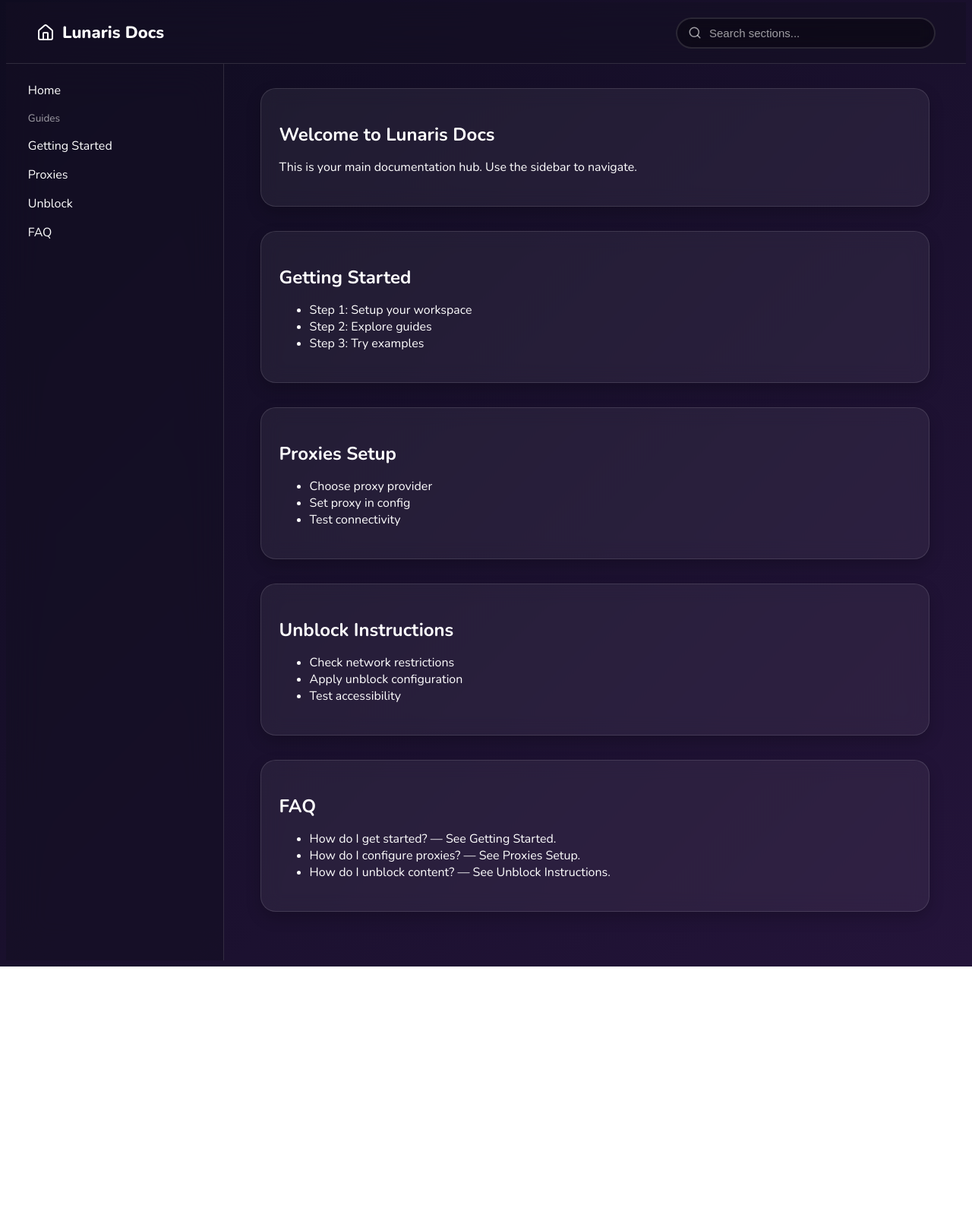
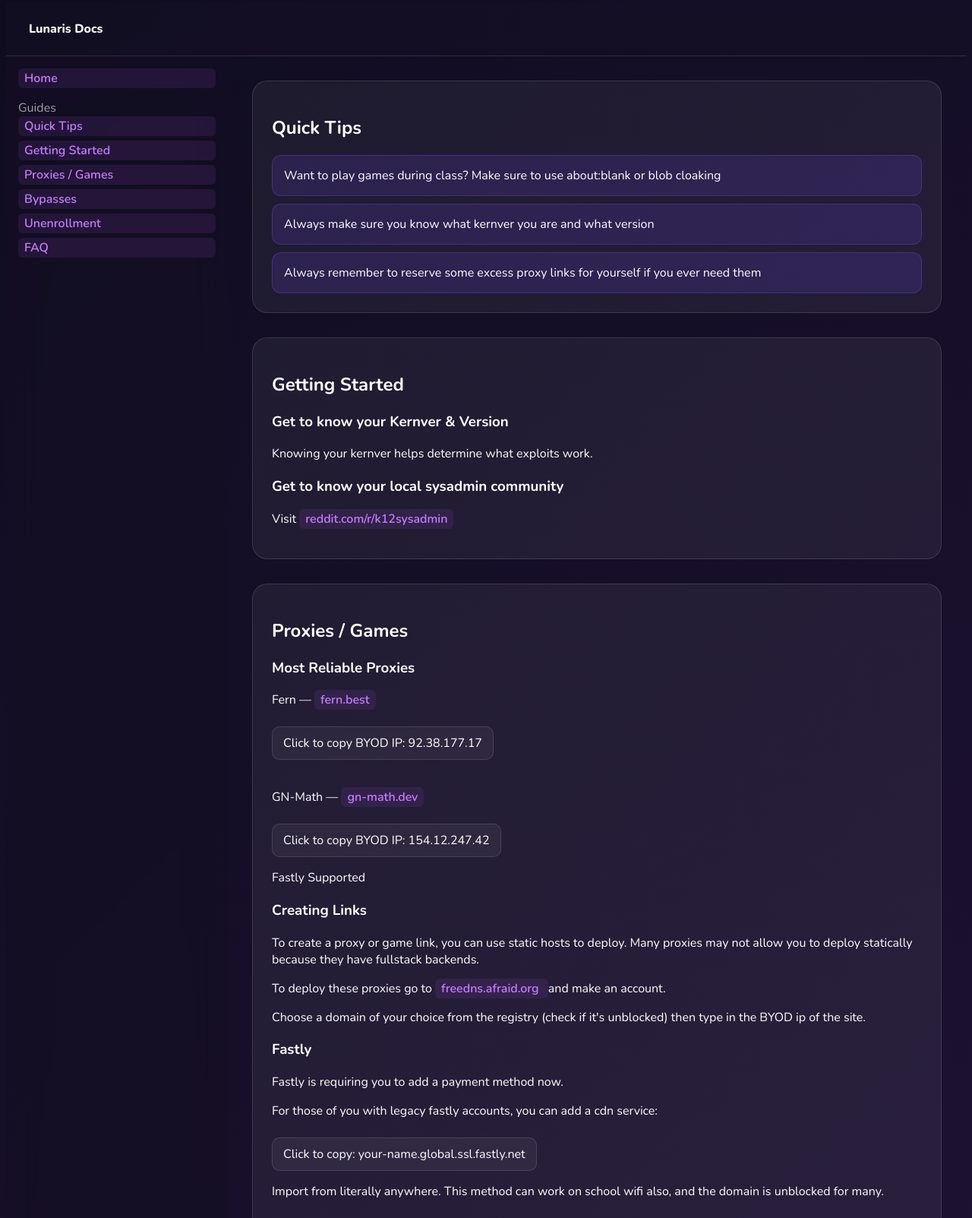
Before and after one commit to Lunaris-cool/Lunaris-cool.github.io, a plain HTML site: page docs.html in a window 1280 px wide. Shown: the part 5-1608 px from the top of the page at 76% size. Before the commit the page ends 1277 px from the top, so only its background shows below. Drawn offline with nearby package versions, Linux system fonts and the light colour scheme.

Commit message:
Update docs.html

```diff
--- a/docs.html
+++ b/docs.html
@@ -1,27 +1,26 @@
 <!DOCTYPE html>
 <html lang="en">
+
 <head>
 <meta charset="UTF-8">
 <meta name="viewport" content="width=device-width, initial-scale=1.0">
 <title>Lunaris Docs</title>
-    <!-- Favicon -->
-<link rel="icon" href="favicon.ico" type="image/favicon">
+
+<link rel="icon" href="favicon.png" type="image/png">
 
 <link href="https://fonts.googleapis.com/css2?family=Nunito:wght@400;500;600;700;800;900&display=swap" rel="stylesheet">
 <script src="https://unpkg.com/lucide@latest"></script>
 
 <style>
+
 :root {
 --bg-gradient-1: #0f0c20;
 --bg-gradient-2: #24143a;
 --primary: #9d4edd;
-  --primary-hover: #b062eb;
 --bubble-glass: rgba(255,255,255,0.06);
 --bubble-border: rgba(255,255,255,0.12);
 --text-main: #ffffff;
 --text-muted: rgba(255,255,255,0.6);
-  --bounce: cubic-bezier(0.175,0.885,0.32,1.4);
-  --smooth: cubic-bezier(0.4,0,0.2,1);
 }
 
 body {
@@ -29,210 +28,350 @@ body {
 background: linear-gradient(135deg,var(--bg-gradient-1),var(--bg-gradient-2));
 color: var(--text-main);
 min-height: 100vh;
-  display: flex;
-  flex-direction: column;
-  overflow-x: hidden;
-  opacity: 0;
-  transition: opacity 0.5s ease;
+display:flex;
+flex-direction:column;
+opacity:0;
+transition:0.5s;
 }
 
-/* Top bar */
-.topbar {
-  background: rgba(20,15,35,0.6);
-  backdrop-filter: blur(24px);
-  border-bottom: 1px solid var(--bubble-border);
-  padding: 0 40px;
-  height: 80px;
-  display: flex;
-  align-items: center;
-  justify-content: space-between;
-  position: sticky;
-  top: 0;
-  z-index: 100;
+/* Fancy Links */
+
+a {
+color: #c77dff;
+background: rgba(157,78,221,0.12);
+padding: 2px 8px;
+border-radius: 6px;
+text-decoration: none;
+font-weight:600;
+transition:0.25s;
 }
 
-.topbar-brand {
-  font-size: 22px;
-  font-weight: 800;
-  color: var(--text-main);
-  display: flex;
-  align-items: center;
-  gap: 10px;
-  cursor: pointer;
-  transition: all 0.3s var(--bounce);
+a:hover {
+background: rgba(157,78,221,0.25);
+box-shadow:0 0 10px rgba(157,78,221,0.25);
 }
-.topbar-brand:hover {transform: translateY(-2px); text-shadow:0 0 15px var(--primary);}
 
-.search-container {position: relative;}
-.search-input {
-  background: rgba(0,0,0,0.3);
-  border: 2px solid var(--bubble-border);
-  color: var(--text-main);
-  padding: 10px 16px 10px 42px;
-  border-radius: 999px;
-  font-size: 15px;
-  font-weight: 600;
-  width: 280px;
-  transition: all 0.3s var(--smooth);
-  outline: none;
-  backdrop-filter: blur(10px);
+/* Layout */
+
+.topbar {
+height:70px;
+display:flex;
+align-items:center;
+padding:0 30px;
+background: rgba(20,15,35,0.6);
+border-bottom:1px solid var(--bubble-border);
+font-weight:800;
+cursor:pointer;
 }
-.search-input::placeholder {color: var(--text-muted); font-weight:500;}
-.search-input:focus {border-color: var(--primary); background: rgba(0,0,0,0.5); width: 320px;}
-.search-icon {
-  position: absolute;
-  left: 16px;
-  top:50%;
-  transform: translateY(-50%);
-  width:18px;
-  height:18px;
-  color: var(--text-muted);
-  pointer-events: none;
-  transition: color 0.3s;
+
+.container {
+display:flex;
 }
-.search-input:focus ~ .search-icon {color: var(--primary);}
 
-/* Container */
-.container {display:flex; flex:1; min-height: calc(100vh-80px);}
-
-/* Sidebar */
 .sidebar {
 width:260px;
 background: rgba(20,15,35,0.6);
 backdrop-filter: blur(24px);
-  border-right:1px solid var(--bubble-border);
-  padding:1rem 0.8rem;
-  display:flex;
-  flex-direction: column;
+padding:1rem;
 }
+
 .sidebar a {
 display:block;
-  padding:0.5rem 1rem;
-  color: var(--text-main);
-  text-decoration:none;
-  border-radius:6px;
-  transition: all 0.3s var(--smooth);
+margin-bottom:6px;
 }
-.sidebar a.active, .sidebar a:hover {background: var(--bubble-glass); color: var(--primary);}
 
-/* Main content */
 .content {
 flex:1;
-  padding:2rem 3rem;
-  overflow-y:auto;
+padding:2rem;
 }
+
 section {
-  margin-bottom:2rem;
 background: var(--bubble-glass);
 border:1px solid var(--bubble-border);
-  backdrop-filter: blur(12px);
-  border-radius: 20px;
-  padding: 24px;
-  box-shadow:0 8px 20px rgba(0,0,0,0.2);
-  transition: transform 0.2s var(--bounce);
+padding:25px;
+border-radius:20px;
+margin-bottom:2rem;
 }
-section:hover {transform: translateY(-3px);}
-h1,h2 {margin-bottom:1rem; color:var(--text-main);}
-a {color: var(--primary); text-decoration:none;}
-a:hover {text-decoration:underline;}
 
-/* Responsive */
-@media(max-width:900px){.sidebar{display:none;}}
+.tip {
+background: rgba(120,80,255,0.15);
+border:1px solid rgba(120,80,255,0.3);
+padding:15px;
+border-radius:12px;
+margin-top:10px;
+}
+
+.warning {
+background: rgba(255,70,70,0.1);
+border:1px solid rgba(255,70,70,0.4);
+padding:15px;
+border-radius:12px;
+margin-top:10px;
+}
+
+.copy-box {
+background: rgba(255,255,255,0.05);
+padding:10px 14px;
+border-radius:10px;
+cursor:pointer;
+margin-top:8px;
+display:inline-block;
+border:1px solid var(--bubble-border);
+transition:0.2s;
+}
+
+.copy-box:hover {
+background: rgba(157,78,221,0.2);
+}
+
 </style>
+
 </head>
 
 <body>
-<div class="topbar">
-  <div class="topbar-brand" onclick="window.location.href='index.html'">
-    <i data-lucide="home"></i> Lunaris Docs
-  </div>
-  <div class="search-container">
-    <input type="text" id="searchInput" class="search-input" placeholder="Search sections...">
-    <i data-lucide="search" class="search-icon"></i>
-  </div>
+
+<div class="topbar" onclick="window.location.href='index.html'">
+Lunaris Docs
 </div>
 
 <div class="container">
+
 <nav class="sidebar">
-    <a href="index.html" class="home-link">Home</a>
-    <span style="color: var(--text-muted); padding:0.5rem 1rem; font-size:0.85rem;">Guides</span>
-    <a href="#guides">Getting Started</a>
-    <a href="#proxies">Proxies</a>
-    <a href="#unblock">Unblock</a>
+<a href="index.html">Home</a>
+
+<div style="margin-top:15px;color:var(--text-muted)">Guides</div>
+
+<a href="#quicktips">Quick Tips</a>
+<a href="#getting">Getting Started</a>
+<a href="#proxies">Proxies / Games</a>
+<a href="#bypasses">Bypasses</a>
+<a href="#unenroll">Unenrollment</a>
 <a href="#faq">FAQ</a>
+
 </nav>
 
 <main class="content">
-    <section id="home">
-      <h1>Welcome to Lunaris Docs</h1>
-      <p>This is your main documentation hub. Use the sidebar to navigate.</p>
+
+<section id="quicktips">
+<h2>Quick Tips</h2>
+
+<div class="tip">
+Want to play games during class? Make sure to use about:blank or blob cloaking
+</div>
+
+<div class="tip">
+Always make sure you know what kernver you are and what version
+</div>
+
+<div class="tip">
+Always remember to reserve some excess proxy links for yourself if you ever need them
+</div>
+
 </section>
 
-    <section id="guides">
+<section id="getting">
+
 <h2>Getting Started</h2>
-      <ul>
-        <li>Step 1: Setup your workspace</li>
-        <li>Step 2: Explore guides</li>
-        <li>Step 3: Try examples</li>
-      </ul>
+
+<h3>Get to know your Kernver & Version</h3>
+<p>
+Knowing your kernver helps determine what exploits work.
+</p>
+
+<h3>Get to know your local sysadmin community</h3>
+
+<p>
+Visit
+<a href="https://reddit.com/r/k12sysadmin" target="_blank">
+reddit.com/r/k12sysadmin
+</a>
+</p>
+
 </section>
 
 <section id="proxies">
-      <h2>Proxies Setup</h2>
-      <ul>
-        <li>Choose proxy provider</li>
-        <li>Set proxy in config</li>
-        <li>Test connectivity</li>
-      </ul>
+
+<h2>Proxies / Games</h2>
+
+<h3>Most Reliable Proxies</h3>
+
+<p>
+Fern — <a href="https://fern.best" target="_blank">fern.best</a>
+</p>
+
+<div class="copy-box" onclick="copy('92.38.177.17')">
+Click to copy BYOD IP: 92.38.177.17
+</div>
+
+<br><br>
+
+<p>
+GN-Math — <a href="https://gn-math.dev" target="_blank">gn-math.dev</a>
+</p>
+
+<div class="copy-box" onclick="copy('154.12.247.42')">
+Click to copy BYOD IP: 154.12.247.42
+</div>
+
+<p>Fastly Supported</p>
+
+<h3>Creating Links</h3>
+
+<p>
+To create a proxy or game link, you can use static hosts to deploy.
+Many proxies may not allow you to deploy statically because they have fullstack backends.
+</p>
+
+<p>
+To deploy these proxies go to
+<a href="https://freedns.afraid.org" target="_blank">
+freedns.afraid.org
+</a>
+and make an account.
+</p>
+
+<p>
+Choose a domain of your choice from the registry (check if it's unblocked) then type in the BYOD ip of the site.
+</p>
+
+<h3>Fastly</h3>
+
+<p>
+Fastly is requiring you to add a payment method now.
+</p>
+
+<p>
+For those of you with legacy fastly accounts, you can add a cdn service:
+</p>
+
+<div class="copy-box" onclick="copy('your-name.global.ssl.fastly.net')">
+Click to copy: your-name.global.ssl.fastly.net
+</div>
+
+<p>
+Import from literally anywhere. This method can work on school wifi also, and the domain is unblocked for many.
+</p>
+
 </section>
 
-    <section id="unblock">
-      <h2>Unblock Instructions</h2>
-      <ul>
-        <li>Check network restrictions</li>
-        <li>Apply unblock configuration</li>
-        <li>Test accessibility</li>
-      </ul>
+<section id="bypasses">
+
+<h2>Bypasses</h2>
+
+<h3>Cormada</h3>
+
+<p>
+CORMADA Requires powerwash.
+Exploit using Omada DNS.
+Created by Jolly Sydney & cuhassle.
+</p>
+
+<ol>
+<li>Powerwash</li>
+<li>Set DNS servers:
+<div class="copy-box" onclick="copy('66.23.198.252')">66.23.198.252</div>
+<div class="copy-box" onclick="copy('66.94.105.229')">66.94.105.229</div>
+</li>
+<li>Continue normally</li>
+</ol>
+
+<h3>Corkey</h3>
+
+<ol>
+<li>Powerwash Chromebook</li>
+<li>Turn off Wi-Fi</li>
+<li>Restart</li>
+<li>Check extensions</li>
+</ol>
+
+</section>
+
+<section id="unenroll">
+
+<h2>Unenrollment</h2>
+
+<h3>Aurora</h3>
+
+<p>
+Recovery image/shim manager with WiFi support.
+Merged version of Priism & IRS.
+</p>
+
+<ol>
+<li>Build or download image</li>
+<li>Flash & boot</li>
+<li>Unenroll with quicksilver</li>
+</ol>
+
+<div class="warning">
+Warning: Improper flashing can brick your Chromebook
+</div>
+
+<h3>Quicksilver</h3>
+
+<a href="https://unenrollment.com/goodsilver" target="_blank">
+unenrollment.com/goodsilver
+</a>
+
+<p>
+Download and flash with flasher of your choice then run command on Chromebook.
+</p>
+
 </section>
 
 <section id="faq">
+
 <h2>FAQ</h2>
-      <ul>
-        <li>How do I get started? — See Getting Started.</li>
-        <li>How do I configure proxies? — See Proxies Setup.</li>
-        <li>How do I unblock content? — See Unblock Instructions.</li>
-      </ul>
+
+<h3>What is a proxy?</h3>
+<p>
+A proxy is a middleman between you and the server.
+Think of it as a browser in a browser.
+</p>
+
+<h3>How do I check kernver?</h3>
+<p>
+Check the kernver section
+</p>
+
+<h3>Quick revive Chromebook?</h3>
+<p>
+Press refresh + power
+</p>
+
+<h3>How do I load a shim?</h3>
+<p>
+Check flashing & booting section
+</p>
+
 </section>
+
 </main>
+
 </div>
 
 <script>
-  lucide.createIcons();
 
-  // Fade-in page
-  window.addEventListener('DOMContentLoaded', () => {
-    document.body.style.opacity = '1';
-  });
+window.addEventListener('DOMContentLoaded',()=>{
+document.body.style.opacity="1"
+})
 
-  // Sidebar links
-  const links = document.querySelectorAll('.sidebar a:not(.home-link)');
-  links.forEach(link => {
-    link.addEventListener('click', e => {
-      e.preventDefault();
-      links.forEach(l => l.classList.remove('active'));
-      link.classList.add('active');
-      document.querySelector(link.getAttribute('href')).scrollIntoView({behavior:'smooth'});
-    });
-  });
+document.querySelectorAll('.sidebar a').forEach(link=>{
+link.addEventListener('click',e=>{
+if(link.getAttribute("href").startsWith("#")){
+e.preventDefault()
+document.querySelector(link.getAttribute("href")).scrollIntoView({
+behavior:"smooth"
+})
+}
+})
+})
 
-  // Search filter
-  const searchInput = document.getElementById('searchInput');
-  searchInput.addEventListener('input', e => {
-    const filter = e.target.value.toLowerCase();
-    document.querySelectorAll('section').forEach(sec => {
-      sec.style.display = sec.innerText.toLowerCase().includes(filter) ? 'block' : 'none';
-    });
-  });
+function copy(text){
+navigator.clipboard.writeText(text)
+}
+
 </script>
+
 </body>
 </html>
```
Lines whose indentation alone changed are shown as unchanged.
